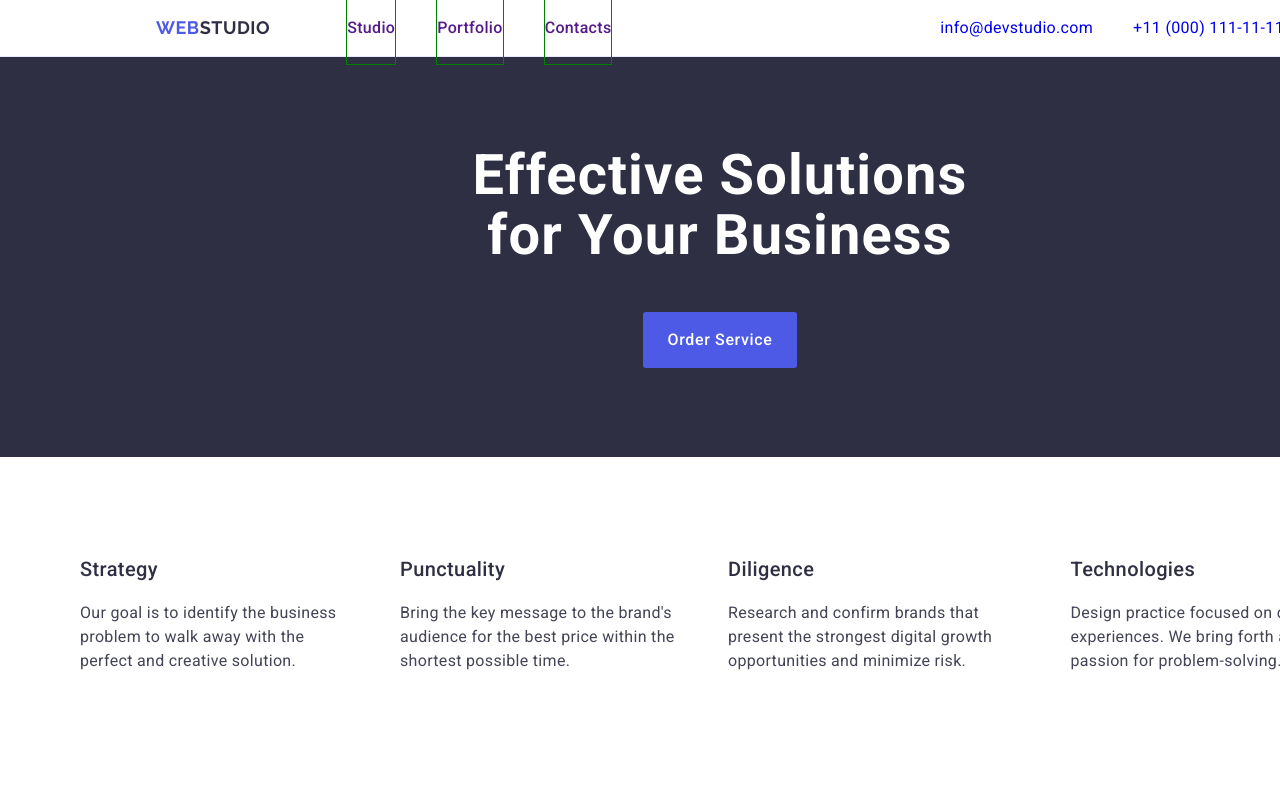
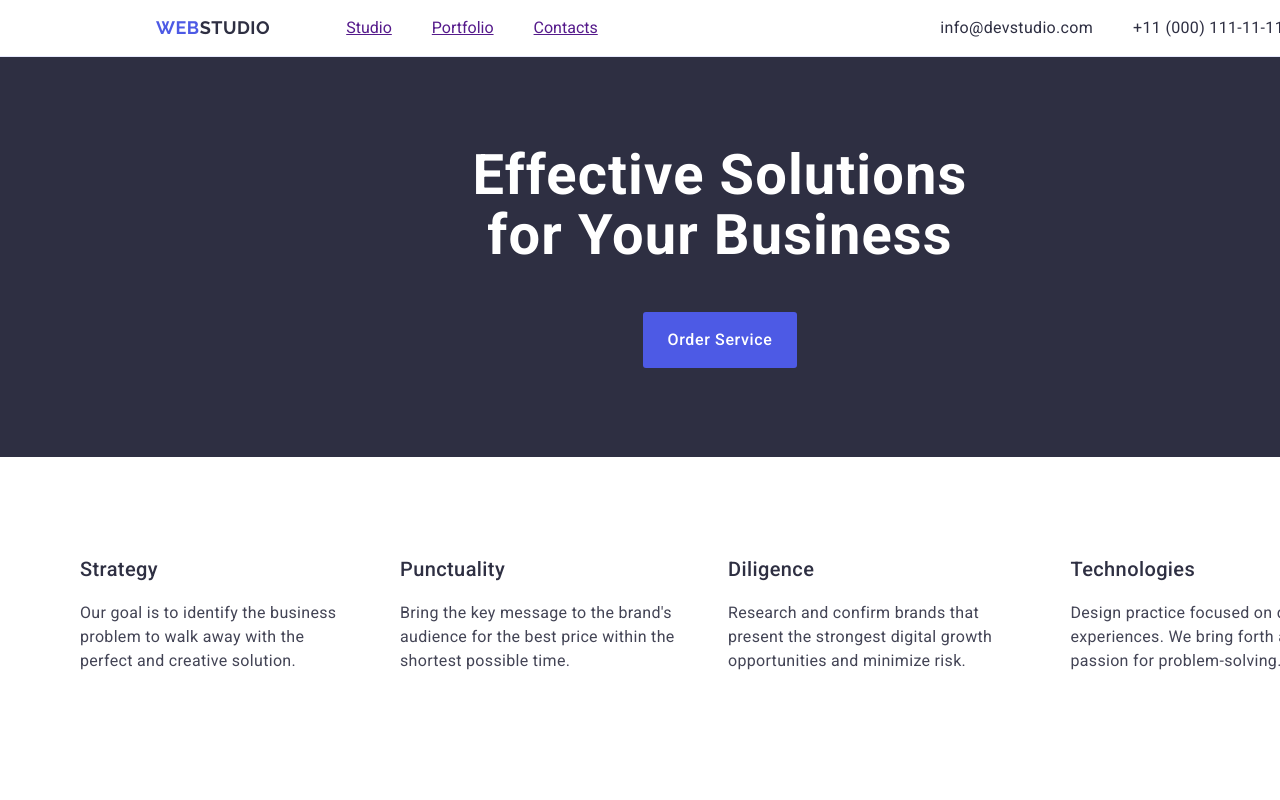
Before and after one commit to susanvalerian/goit-markup-hw-03, a plain HTML site: page index.html in a window 1280 px wide. Shown: the top 800 px of the page. Drawn offline with nearby package versions, Linux system fonts and the light colour scheme; a script that the page names is missing; a web font is replaced by a local one.

Commit message:
Update styles.css

```diff
--- a/css/styles.css
+++ b/css/styles.css
@@ -63,7 +63,6 @@
 *::before,
 *::after {
   box-sizing: border-box;
-  text-decoration: none;
 }
 
 body {
@@ -139,9 +138,8 @@ ol {
   text-decoration: none;
 }
 
-.navigator-list-item {
-  color: yellowgreen;
-  border: 1px solid green;
+.navigator-list-item > a:before {
+  color: red;
   text-decoration: none;
   padding: 24px 0;
   font-weight: 500;
@@ -155,17 +153,18 @@ ol {
   gap: 40px;
 }
 
-.where-to-find-list-item {
-  font-style: normal;
+.where-to-find-list-item a:link {
   font-style: normal;
   letter-spacing: 0.02em;
   color: #2e2f42;
+  text-decoration: none;
 }
 
-.logo-navigator a:hover,
-.logo-navigator a:active,
-.logo-navigator a:focus {
-  color: #404bbf;
+.logo-nav-address a::before,
+.logo-nav-address a:hover,
+.logo-nav-address a:active,
+.logo-nav-address a:focus {
+  color: #4d5ae5;
   text-decoration: none;
 }
 
```
